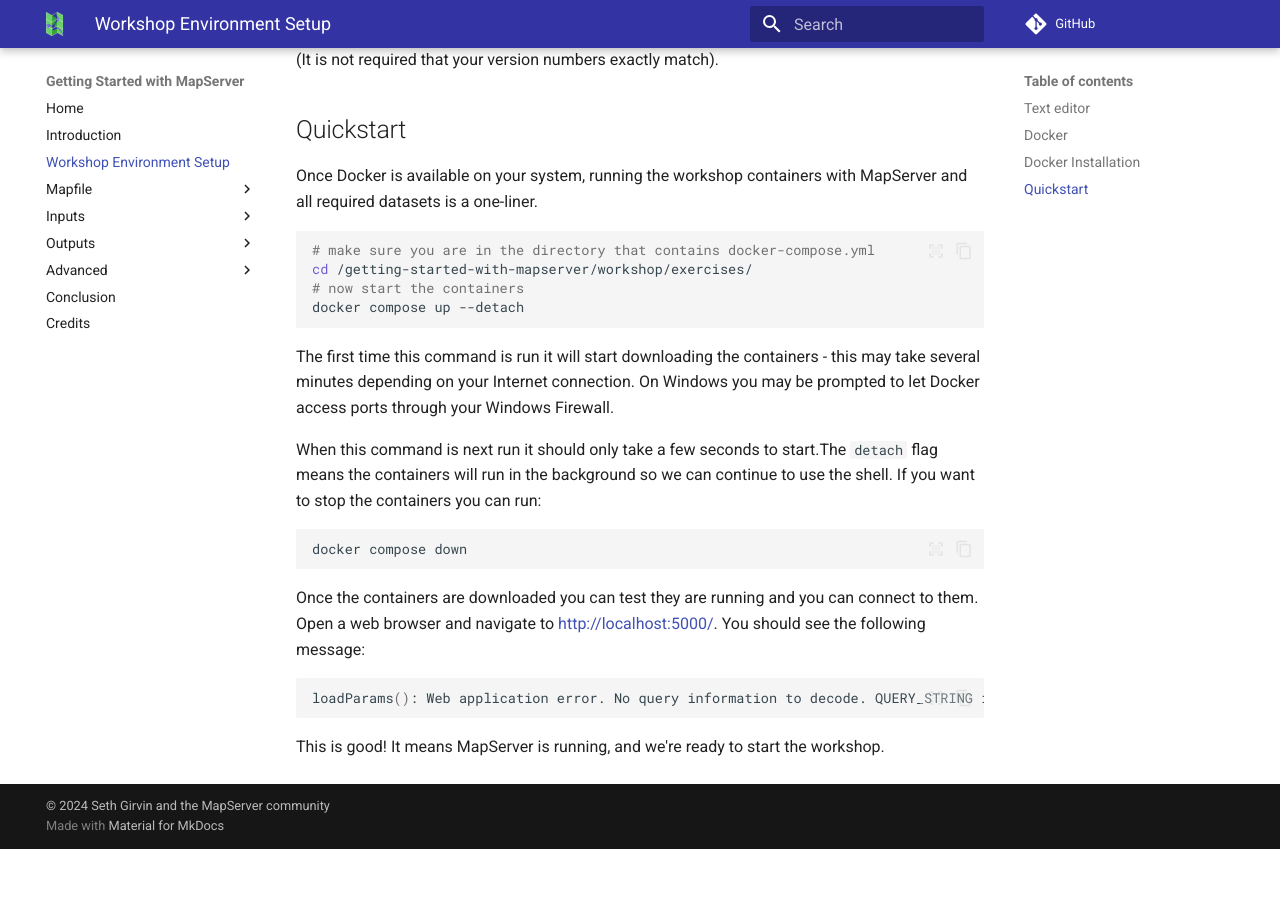
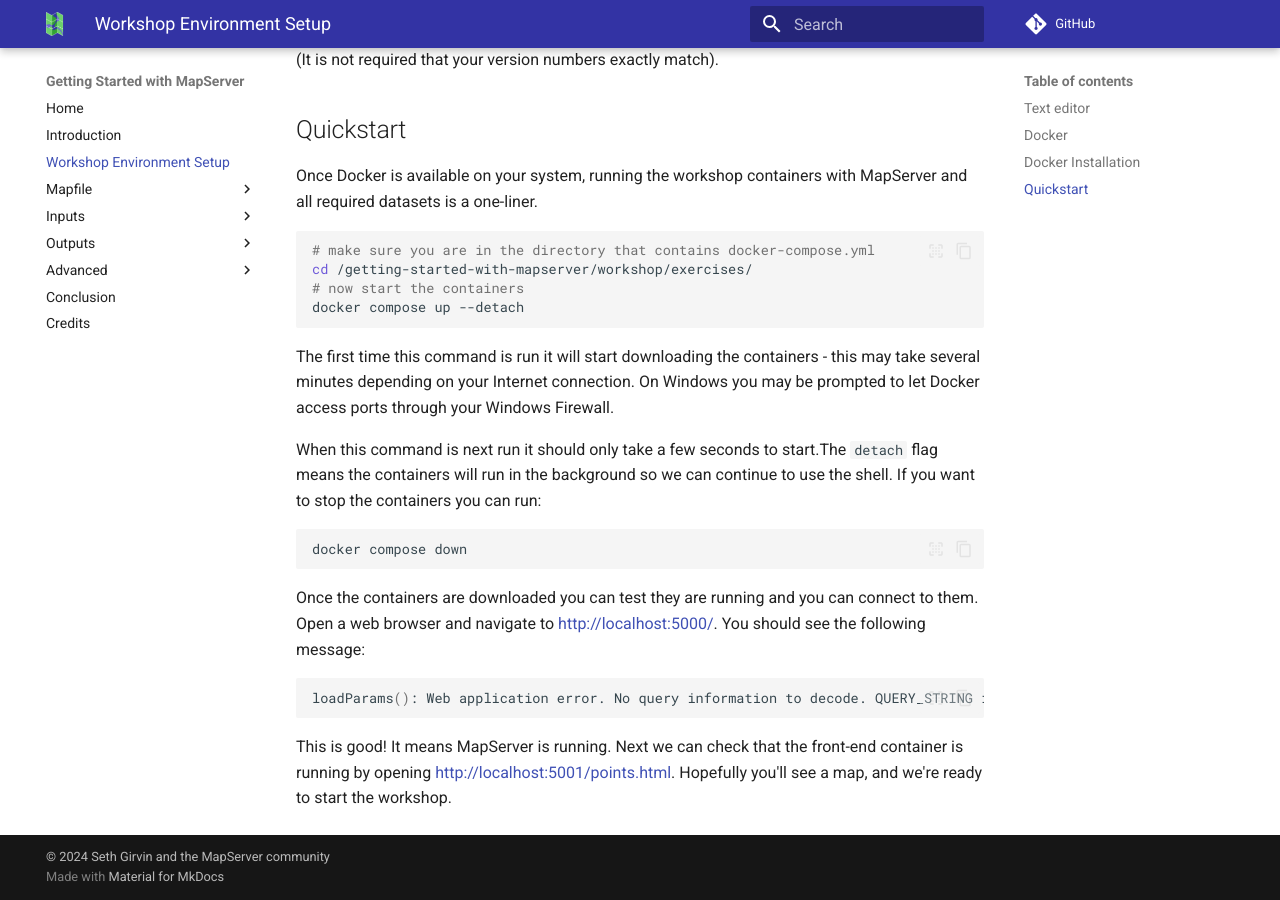
Before and after one commit to geographika/getting-started-with-mapserver, an MkDocs documentation site: the page built from workshop/content/docs/setup.md, in a window 1280 px wide and 900 px high, scrolled down 2261 px. Built offline with MkDocs 1.6.1 and Material for MkDocs 9.7.7, drawn with Linux system fonts in a browser that asks for light colours; comment, search, counter and statistics services are not loaded; before the commit the page ends 3110 px from its top, so only the background shows below that.

Commit message:
Setup updates

````diff
--- a/workshop/content/docs/setup.md
+++ b/workshop/content/docs/setup.md
@@ -102,4 +102,5 @@
 loadParams(): Web application error. No query information to decode. QUERY_STRING is set, but empty.
 ```
 
-This is good! It means MapServer is running, and we're ready to start the workshop.
+This is good! It means MapServer is running. Next we can check that the front-end container is running by opening <http://localhost:5001/points.html>.
+Hopefully you'll see a map, and we're ready to start the workshop.
````
